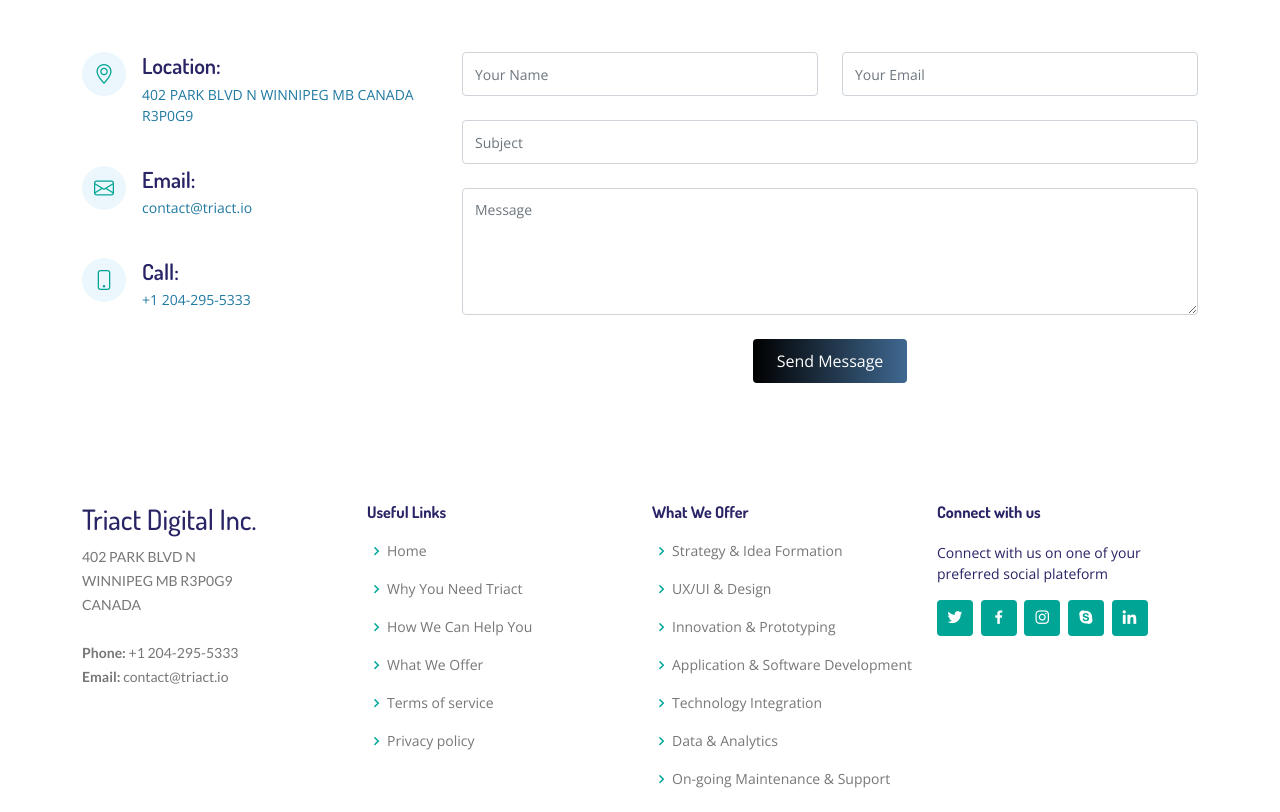
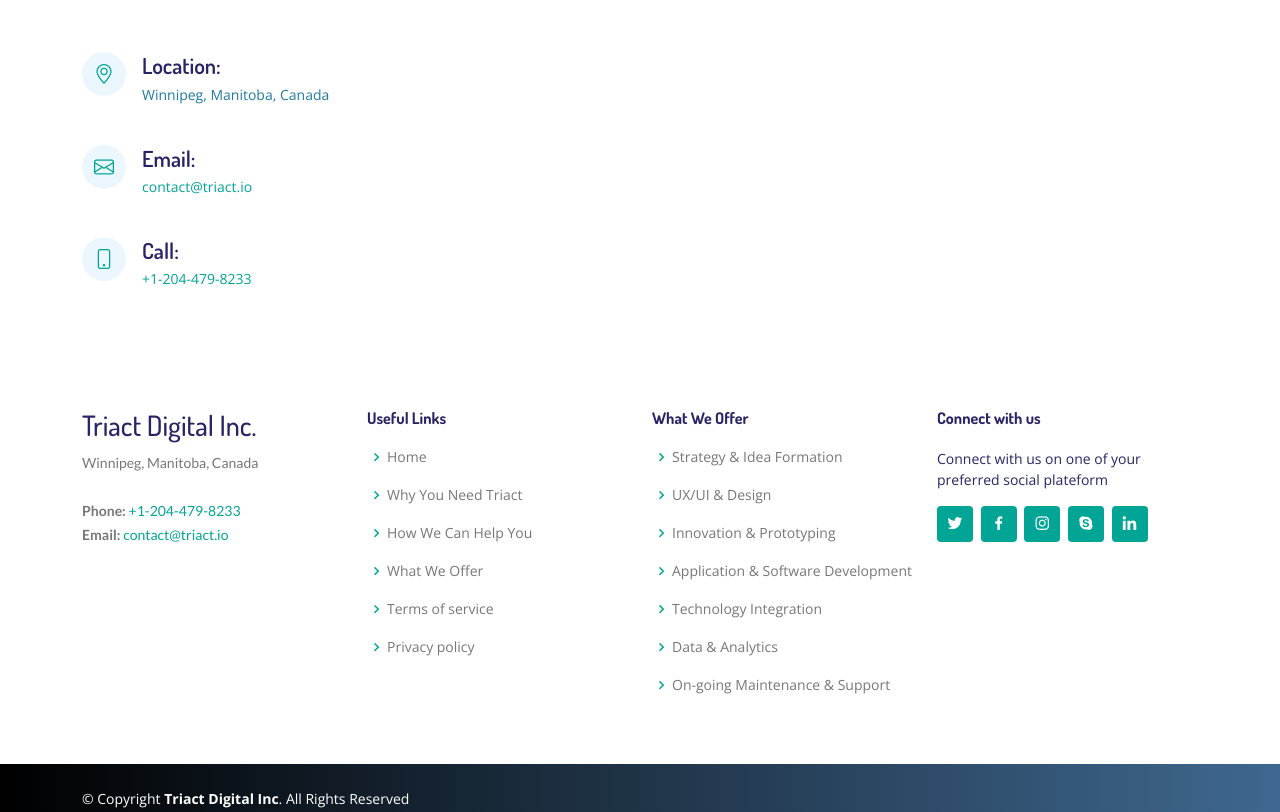
Before and after one commit to yunussheikh/yunussheikh.github.io, a plain HTML site: page index.html in a window 1280 px wide. Shown: the part 3690-4502 px from the top of the page. Drawn offline with nearby package versions, Linux system fonts and the light colour scheme.

Commit message:
Update index.html
Changed contact details

```diff
--- a/index.html
+++ b/index.html
@@ -290,19 +290,19 @@
               <div class="address">
                 <i class="bi bi-geo-alt"></i>
                 <h4>Location:</h4>
-                <p>402 PARK BLVD N WINNIPEG MB CANADA R3P0G9</p>
+                <p>Winnipeg, Manitoba, Canada</p>
               </div>
 
               <div class="email">
                 <i class="bi bi-envelope"></i>
                 <h4>Email:</h4>
-                <p>contact@triact.io</p>
+                <p><a href="mailto:contact@triact.io">contact@triact.io</a></p>
               </div>
 
               <div class="phone">
                 <i class="bi bi-phone"></i>
                 <h4>Call:</h4>
-                <p>+1 204-295-5333</p>
+                <p><a href="tel:+12044798233">+1-204-479-8233</a></p>
               </div>
 
             </div>
@@ -311,28 +311,7 @@
 
           <div class="col-lg-8 mt-5 mt-lg-0">
 
-            <form action="forms/contact.php" method="post" role="form" class="php-email-form">
-              <div class="row">
-                <div class="col-md-6 form-group">
-                  <input type="text" name="name" class="form-control" id="name" placeholder="Your Name" required>
-                </div>
-                <div class="col-md-6 form-group mt-3 mt-md-0">
-                  <input type="email" class="form-control" name="email" id="email" placeholder="Your Email" required>
-                </div>
-              </div>
-              <div class="form-group mt-3">
-                <input type="text" class="form-control" name="subject" id="subject" placeholder="Subject" required>
-              </div>
-              <div class="form-group mt-3">
-                <textarea class="form-control" name="message" rows="5" placeholder="Message" required></textarea>
-              </div>
-              <div class="my-3">
-                <div class="loading">Loading</div>
-                <div class="error-message"></div>
-                <div class="sent-message">Your message has been sent. Thank you!</div>
-              </div>
-              <div class="text-center"><button type="submit">Send Message</button></div>
-            </form>
+
 
           </div>
 
@@ -367,11 +346,9 @@
           <div class="col-lg-3 col-md-6 footer-contact">
             <h3>Triact Digital Inc.</h3>
             <p>
-              402 PARK BLVD N <br>
-              WINNIPEG MB R3P0G9 <br>
-              CANADA <br><br>
-              <strong>Phone:</strong> +1 204-295-5333<br>
-              <strong>Email:</strong> contact@triact.io<br>
+              Winnipeg, Manitoba, Canada <br><br>
+              <strong>Phone:</strong><a href="tel:+12044798233"> +1-204-479-8233</a><br>
+              <strong>Email:</strong> <a href="mailto:contact@triact.io"> contact@triact.io</a><br>
             </p>
           </div>
 
```
